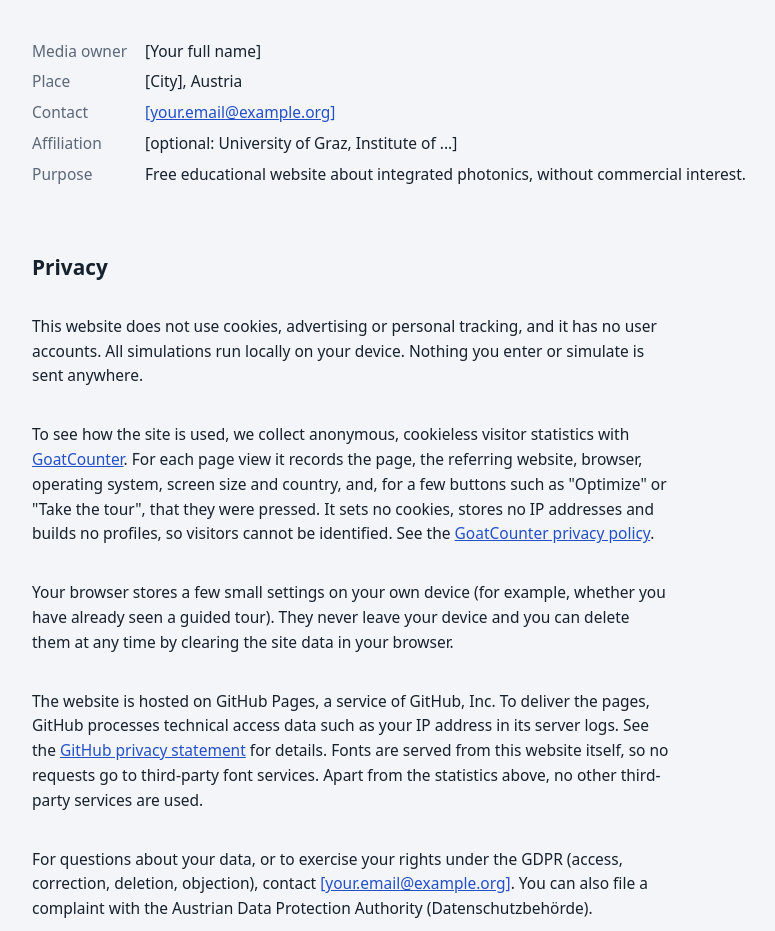
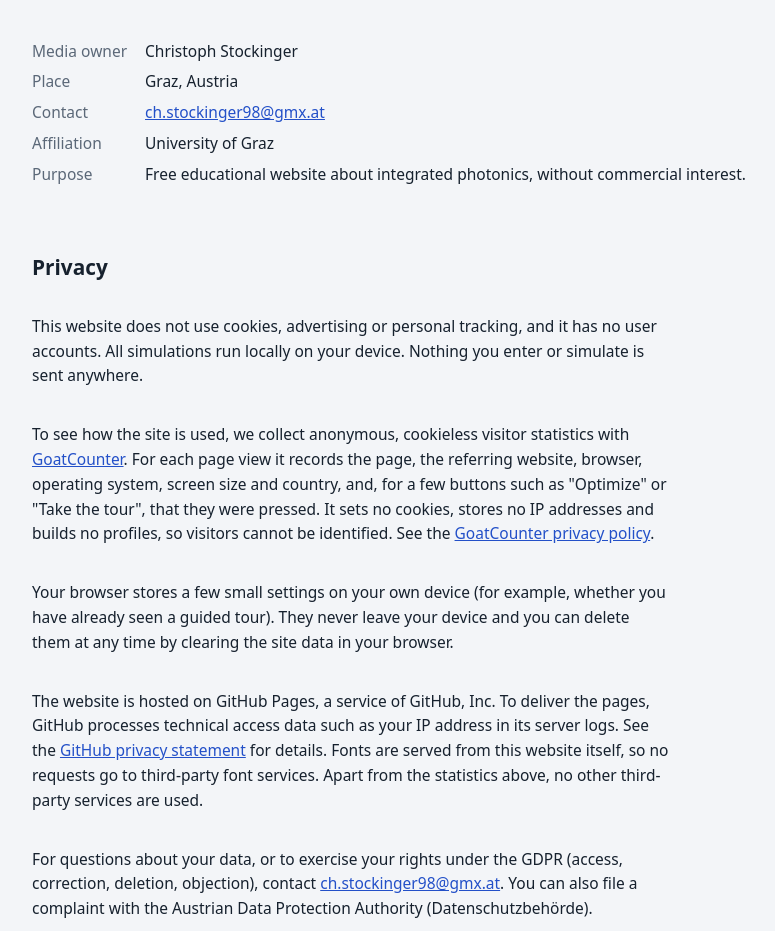
Before and after one commit to Photonics-Playground/Photonics-Playground, a plain HTML site: page docs/about.html in a window 1280 px wide. Shown: the part 421-1352 px from the top of the page, without its empty margins (48-823 px from the left). Drawn offline with Linux system fonts and the light colour scheme; a web font is replaced by a local one.

Commit message:
Update about.html

```diff
--- a/docs/about.html
+++ b/docs/about.html
@@ -129,7 +129,7 @@ html{-webkit-text-size-adjust:100%;text-size-adjust:100%}
 
 <h2>Legal notice (Impressum)</h2>
 <p class="muted">Disclosure according to § 25 of the Austrian Media Act (Offenlegung gemäß § 25 Mediengesetz)</p>
-<dl><dt>Media owner</dt><dd>[Your full name]</dd><dt>Place</dt><dd>[City], Austria</dd><dt>Contact</dt><dd><a href="mailto:[your.email@example.org]">[your.email@example.org]</a></dd><dt>Affiliation</dt><dd>[optional: University of Graz, Institute of ...]</dd>
+<dl><dt>Media owner</dt><dd>Christoph Stockinger</dd><dt>Place</dt><dd>Graz, Austria</dd><dt>Contact</dt><dd><a href="mailto:ch.stockinger98@gmx.at">ch.stockinger98@gmx.at</a></dd><dt>Affiliation</dt><dd>University of Graz</dd>
 <dt>Purpose</dt><dd>Free educational website about integrated photonics, without commercial interest.</dd></dl>
 
 <h2>Privacy</h2>
@@ -137,7 +137,7 @@ html{-webkit-text-size-adjust:100%;text-size-adjust:100%}
 <p>To see how the site is used, we collect anonymous, cookieless visitor statistics with <a href="https://www.goatcounter.com">GoatCounter</a>. For each page view it records the page, the referring website, browser, operating system, screen size and country, and, for a few buttons such as "Optimize" or "Take the tour", that they were pressed. It sets no cookies, stores no IP addresses and builds no profiles, so visitors cannot be identified. See the <a href="https://www.goatcounter.com/help/privacy">GoatCounter privacy policy</a>.</p>
 <p>Your browser stores a few small settings on your own device (for example, whether you have already seen a guided tour). They never leave your device and you can delete them at any time by clearing the site data in your browser.</p>
 <p>The website is hosted on GitHub Pages, a service of GitHub, Inc. To deliver the pages, GitHub processes technical access data such as your IP address in its server logs. See the <a href="https://docs.github.com/en/site-policy/privacy-policies/github-general-privacy-statement">GitHub privacy statement</a> for details. Fonts are served from this website itself, so no requests go to third-party font services. Apart from the statistics above, no other third-party services are used.</p>
-<p>For questions about your data, or to exercise your rights under the GDPR (access, correction, deletion, objection), contact <a href="mailto:[your.email@example.org]">[your.email@example.org]</a>. You can also file a complaint with the Austrian Data Protection Authority (Datenschutzbehörde).</p>
+<p>For questions about your data, or to exercise your rights under the GDPR (access, correction, deletion, objection), contact <a href="ch.stockinger98@gmx.at">ch.stockinger98@gmx.at</a>. You can also file a complaint with the Austrian Data Protection Authority (Datenschutzbehörde).</p>
 
 <h2>Licenses</h2>
 <ul><li>Source code under the <a href="LICENSE.txt">MIT License</a>.</li>
@@ -146,7 +146,7 @@ html{-webkit-text-size-adjust:100%;text-size-adjust:100%}
 
 <h2>How to cite</h2>
 <p>Photonics Playground (2026). Interactive integrated photonics in the browser. <a href="https://your-org.github.io/photonics-playground/">https://your-org.github.io/photonics-playground/</a></p>
-<p>Source code and citation file on <a href="https://github.com/YOUR-ORG/photonics-playground">GitHub</a>. Feedback and bug reports are welcome as <a href="https://github.com/YOUR-ORG/photonics-playground/issues">GitHub issues</a>.</p>
+<p>Source code and citation file on <a href="https://photonics-playground.github.io/Photonics-Playground/about.html">GitHub</a>. Feedback and bug reports are welcome as <a href="https://github.com/YOUR-ORG/photonics-playground/issues">GitHub issues</a>.</p>
 
 <h2>Disclaimer</h2>
 <p>The simulations are simplified 2D models made for teaching and intuition. They are not a substitute for full 3D simulation of real devices and come without any warranty.</p>
```
